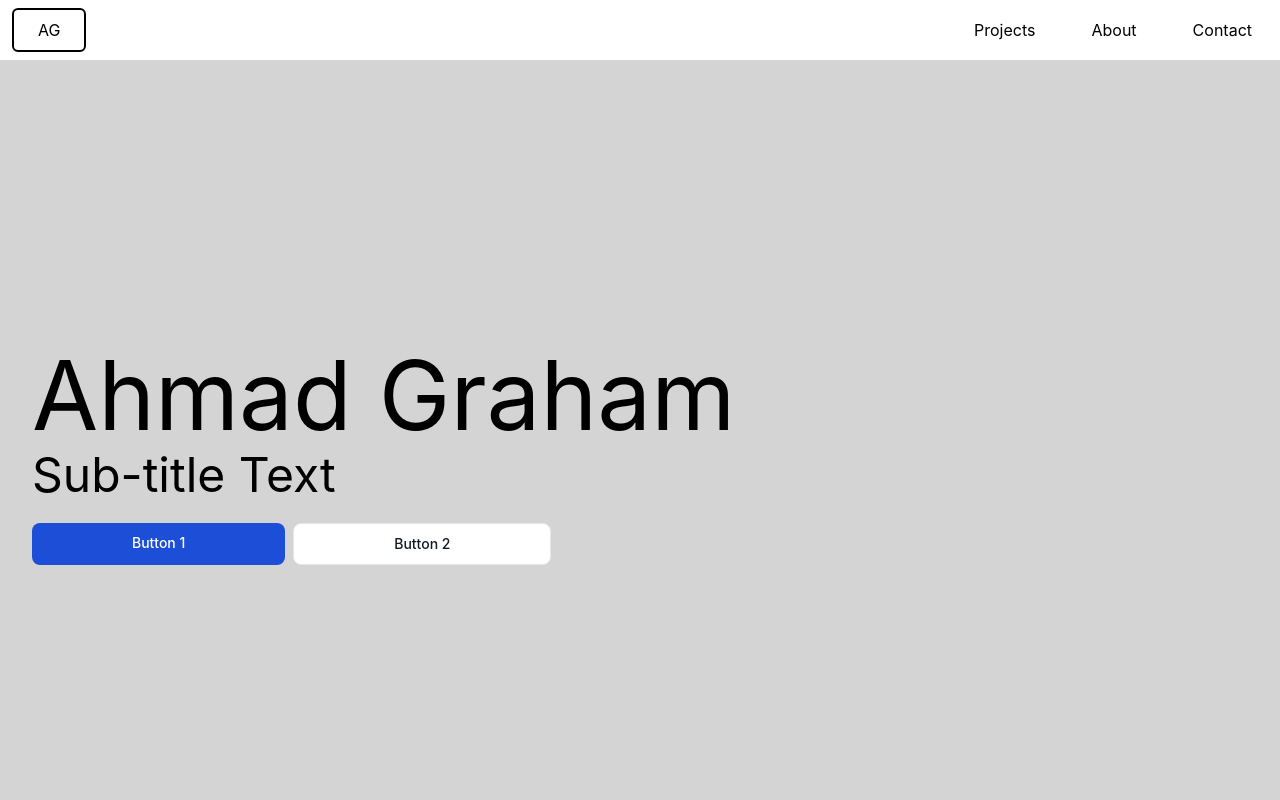
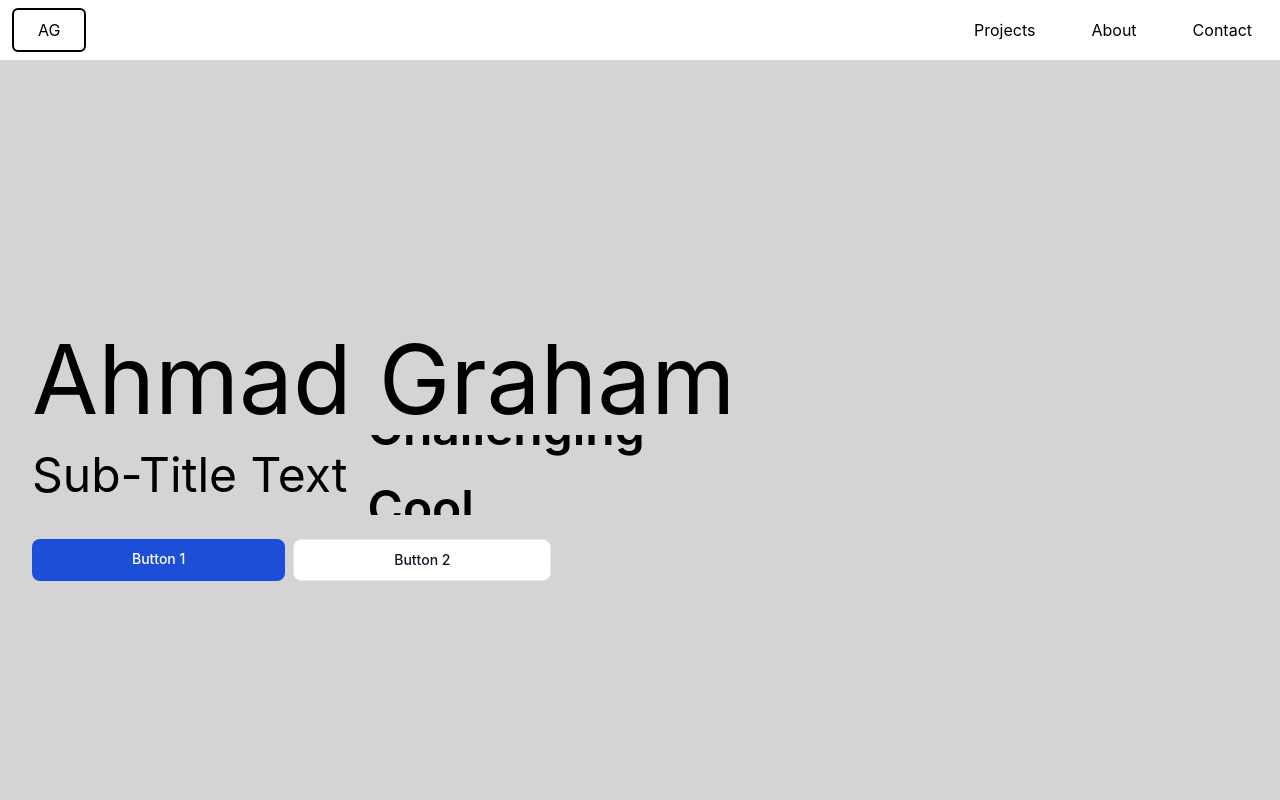
Before and after one commit to agraham02/portfolio-website, a React (Create React App) app: page / in a window 1280 px wide. Shown: the top 800 px of the page. Built offline with nearby package versions, Linux system fonts and the light colour scheme; no server answers.

Commit message:
Add animation for subtitle

```diff
--- a/src/components/Header.js
+++ b/src/components/Header.js
@@ -1,12 +1,24 @@
 import React from "react";
+import "../styles/Header.css";
 
 export default function Header() {
     return (
         <header className="w-full h-screen flex flex-col justify-center align-baseline bg-neutral-300 relative">
             <div className="mx-8 w-fit">
                 <h1 className="text-8xl">Ahmad Graham</h1>
-                <strong className="text-5xl inline-block mb-6 mt-2 font-normal">
-                    Sub-title Text
+                <strong className="text-5xl inline-block mb-6 mt-2 font-normal flex">
+                    <div className="flex items-center justify-center">
+                        Sub-Title Text
+                    </div>
+                    <div className="text-scroller h-20 relative font-semibold overflow-y-hidden grow">
+                        <span className="absolute top-0 mx-5">
+                            <p>Cool</p>
+                            <p>Art</p>
+                            <p>Intruiging</p>
+                            <p>Challenging</p>
+                            <p>Cool</p>
+                        </span>
+                    </div>
                 </strong>
                 <div className="flex w-9/12 text-center">
                     <CustomButton text="Button 1" />
--- /dev/null
+++ b/src/styles/Header.css
@@ -0,0 +1,33 @@
+.text-scroller > span {
+    animation: slide 8s infinite;
+}
+
+.text-scroller > span > * {
+    height: 5rem;
+    display: flex;
+    align-items: center;
+}
+
+:root {
+    --move-step: -5rem;
+}
+
+@keyframes slide {
+    0% {
+        top: 0;
+    }
+    25% {
+        top: calc(var(--move-step) * 1);
+    }
+    50% {
+        top: calc(
+            var(--move-step) * 2
+        );
+    }
+    75% {
+        top: calc(var(--move-step) * 3);
+    }
+    100% {
+        top: calc(var(--move-step) * 4);
+    }
+}
```
